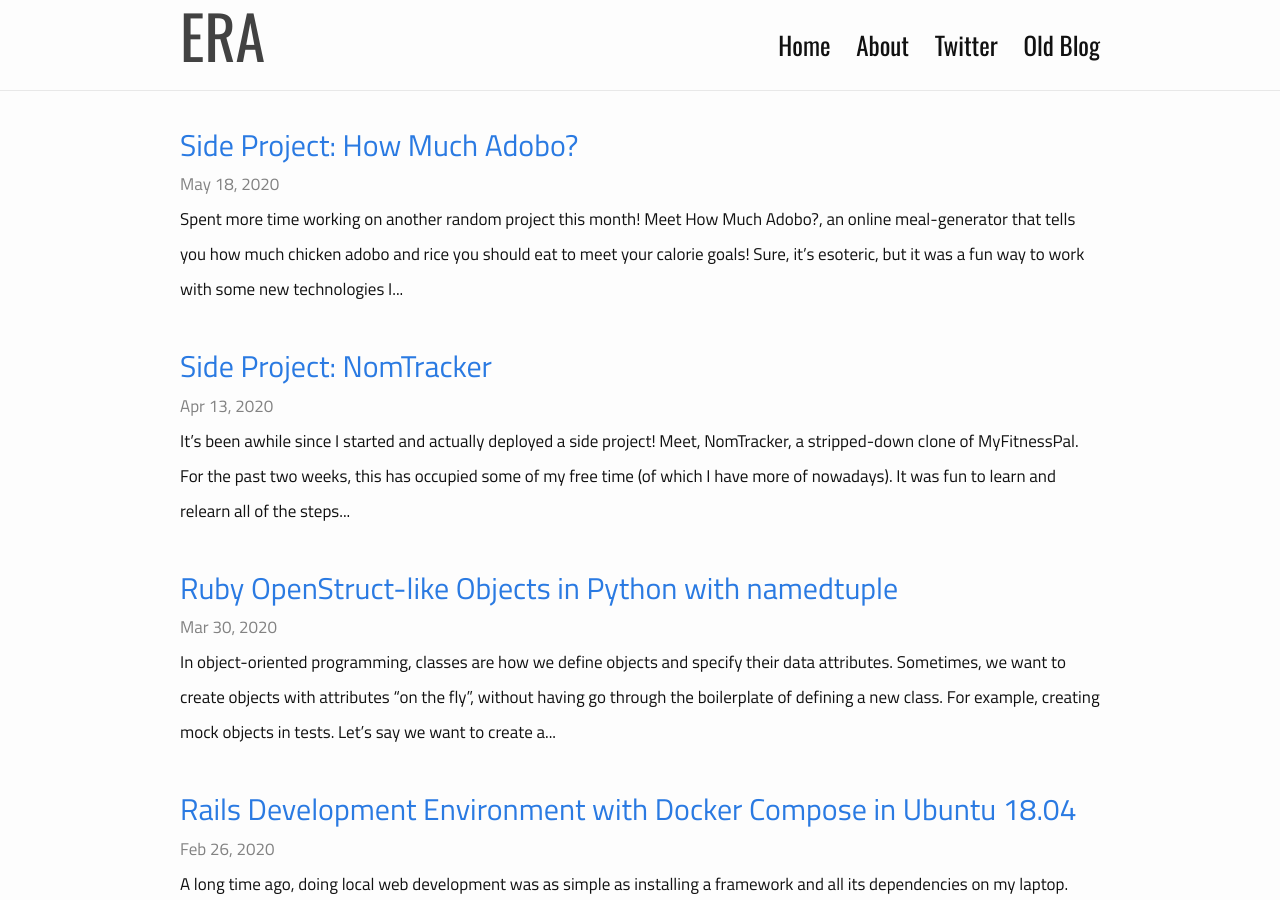
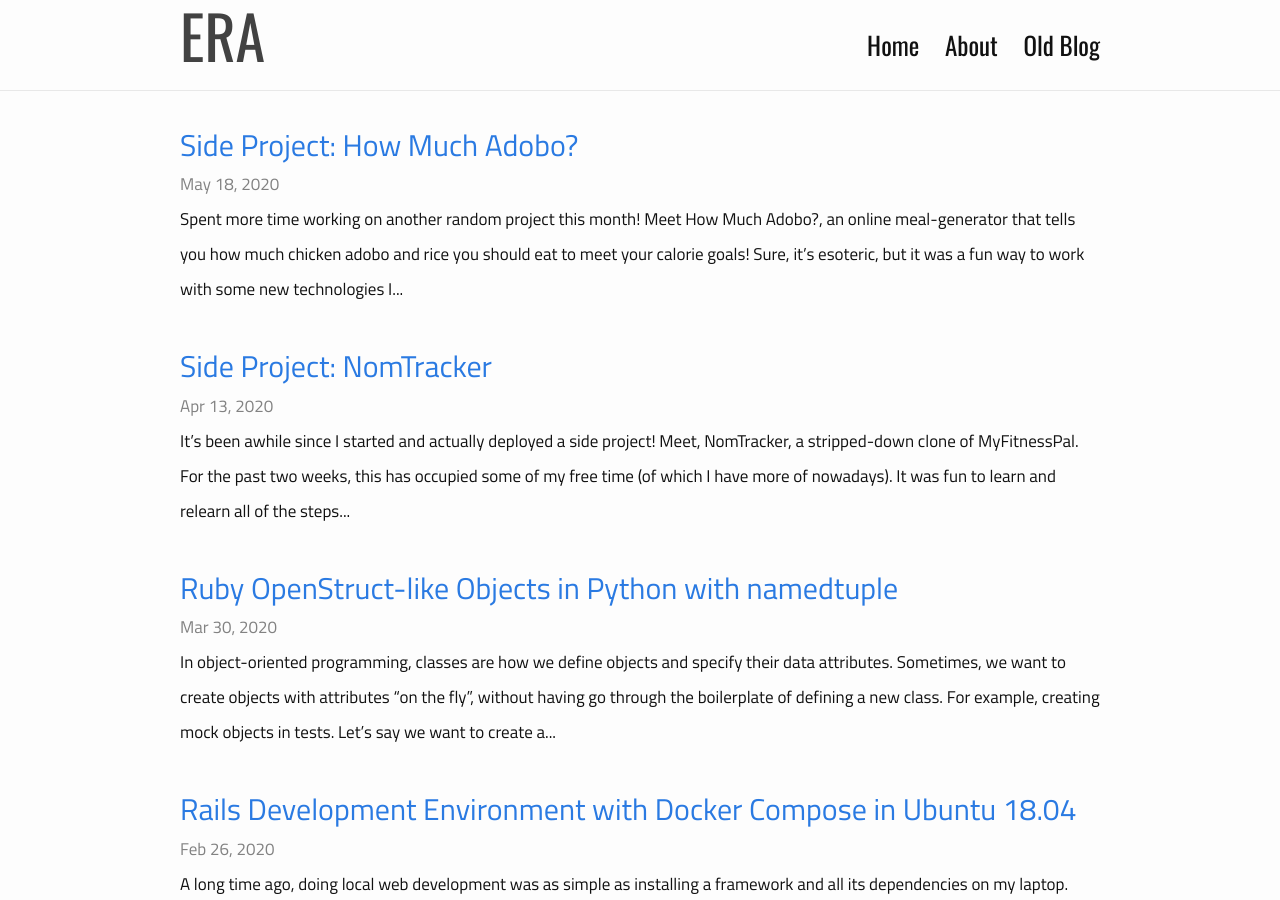
Before and after one commit to era86/era86.github.io, a Jekyll site: the page built from index.html, in a window 1280 px wide and 900 px high. Built offline with Jekyll 4.4.1, drawn with Linux system fonts in a browser that asks for light colours.

Commit message:
Remove Twitter link from header

```diff
--- a/_includes/header.html
+++ b/_includes/header.html
@@ -24,10 +24,6 @@
           {% endif %}
         {% endfor %}
 
-        <a class="page-link" href="http://www.twitter.com/{{ site.twitter_username }}">
-          Twitter
-        </a>
-
         <a class="page-link" href="http://www.runtime-era.blogspot.com">
           Old Blog
         </a>
```
